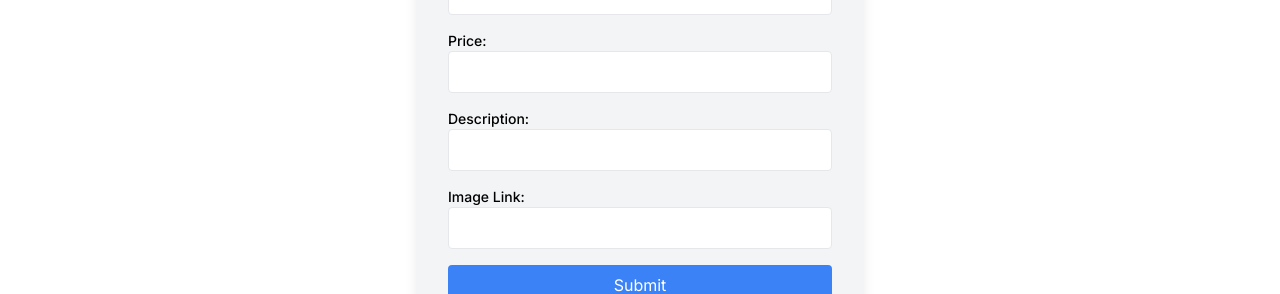
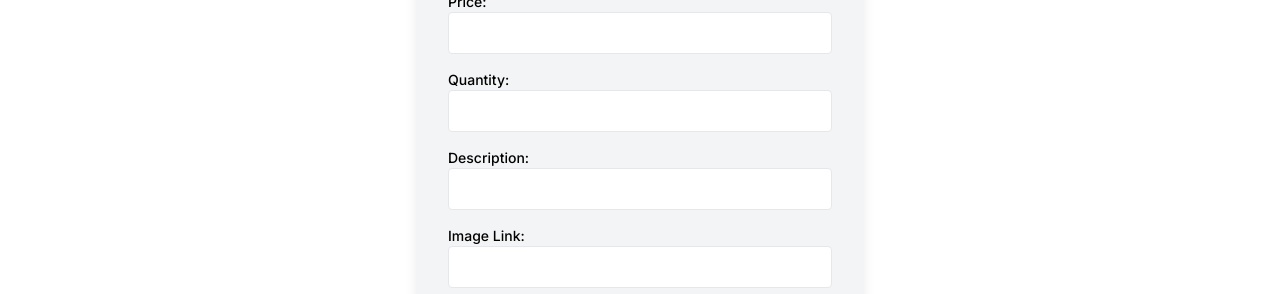
Before and after one commit to jyotishmanshandilya/Health-Hub, a Next.js app: page /seller in a window 1280 px wide. Shown: the part 459-753 px from the top of the page. Built offline with nearby package versions, Linux system fonts and the light colour scheme; no server answers; the database is empty.

Commit message:
added quantity attribute in seller route

```diff
--- a/app/api/seller/route.js
+++ b/app/api/seller/route.js
@@ -3,12 +3,12 @@ import { NextResponse } from 'next/server';
 
 export async function POST(req, res) {
   const body = await req.json();
-  const { productName, productID, categoryID, price, description, imageLink  } = body;
+  const { productName, productID, categoryID, price, quantity, description, imageLink  } = body;
 
     try {
         const client = await pool.connect();
-        const insertQuery = 'INSERT INTO Product (p_id, p_name, cat_id, price, description, image1) VALUES ($1, $2, $3, $4, $5, $6)';
-        await client.query(insertQuery, [productID, productName, categoryID, price, description, imageLink]);
+        const insertQuery = 'INSERT INTO Product (p_id, p_name, cat_id, price, quantity, description, image1) VALUES ($1, $2, $3, $4, $5, $6, $7)';
+        await client.query(insertQuery, [productID, productName, categoryID, price, quantity, description, imageLink]);
         console.log('Inserted New Product');
         client.release();
         return NextResponse.json({ message: 'Inserted New Product'}, { status: 200 });
--- a/app/seller/page.js
+++ b/app/seller/page.js
@@ -9,6 +9,7 @@ const Seller = () => {
   const [price, setPrice] = useState('');
   const [description, setDescription] = useState('');
   const [imageLink, setImageLink] = useState('');
+  const [quantity, setQuantity] = useState('');
 
   const router = useRouter();
 
@@ -97,6 +98,15 @@ const Seller = () => {
             />
           </div>
           <div className="mb-4">
+            <label className="block text-sm font-medium">Quantity:</label>
+            <input
+              type="number"
+              value={quantity}
+              onChange={(e) => setQuantity(e.target.value)}
+              className="border p-2 rounded w-full focus:outline-none focus:border-blue-500"
+            />
+          </div>
+          <div className="mb-4">
             <label className="block text-sm font-medium">Description:</label>
             <input
               type="text"
```
